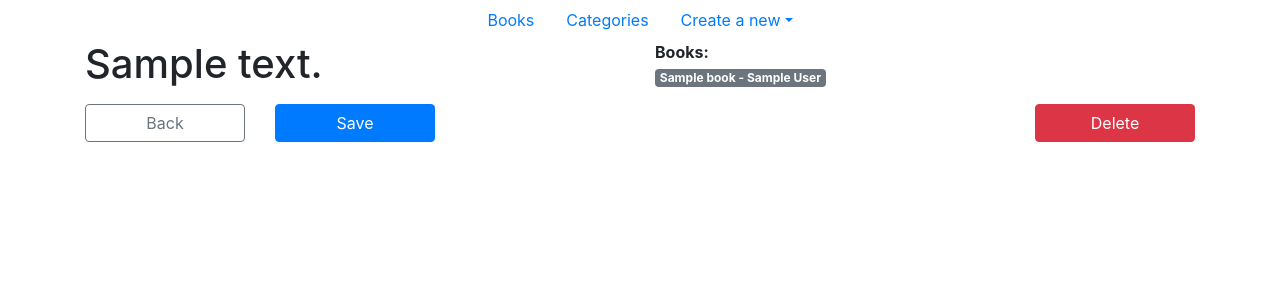
After one commit to HernanAguilera/django-library, a Django app: page /library/category/1/ in a window 1280 px wide. The commit adds this page. Shown: the top 300 px of the page. Run offline with Django 4.2, Linux system fonts and the light colour scheme; tables that the repository leaves empty hold one stand-in row (values such as "Sample post").

Commit message:
i was created crud for categories

```diff
--- a/library_app/library/forms.py
+++ b/library_app/library/forms.py
@@ -18,5 +18,5 @@ class CategoryForm(ModelForm):
         model = Category
         fields = ['description']
         widgets = {
-                'category': TextInput(attrs={'class': 'form-control'})
+                'description': TextInput(attrs={'class': 'form-control'})
             }
--- /dev/null
+++ b/library_app/library/templates/categories/detail.html
@@ -0,0 +1,42 @@
+{% extends 'layouts/base.html' %}
+
+{% block content %}
+<div class="book-detail">
+    <div class="row">
+        <div class="col-12 col-md-6">
+            <h1>{{ object.description }}</h1>
+        </div>
+        <div class="col-md-6 col-12">
+            <div class="row">
+                <div class="col-12">
+                    <strong>Books:</strong>
+                </div>
+                {% for book in object.book_set.all %}
+                <div class="col-12">
+                    <span class="badge badge-secondary">
+                        {{ book }}
+                    </span>
+                </div>
+                {% endfor %}
+            </div>
+        </div>
+    </div>
+</div>
+<div class="row">
+    <div class="col-sm-12 col-md-6 col-lg-4">
+        <div class="row">
+            <div class="col-md-6 col-sm-12 mt-2">
+                <a href="/library/category" class="btn btn-outline-secondary btn-block">Back</a>
+            </div>
+            <div class="col-md-6 col-sm-12 mt-md-2 mt-sm-4">
+                <input class="btn btn-primary btn-block" type="submit" value="Save">
+            </div>
+        </div>
+    </div>
+    <div class="col"></div>
+    <div class="col-sm-12 col-md-3 col-lg-2 mt-md-2 mt-sm-5">
+        <a href="/library/category/{{object.id}}/delete" class="btn btn-danger btn-block">Delete</a>
+    </div>
+</div>
+
+{% endblock content %}
--- a/library_app/library/templates/layouts/base.html
+++ b/library_app/library/templates/layouts/base.html
@@ -25,6 +25,9 @@
                         <li class="nav-item">
                             <a class="nav-link active" href="/library">Books</a>
                         </li>
+                        <li class="nav-item">
+                            <a class="nav-link active" href="/library/category">Categories</a>
+                        </li>
                         <li class="nav-item dropdown">
                             <a class="nav-link dropdown-toggle"
                                data-toggle="dropdown"
--- a/library_app/library/urls.py
+++ b/library_app/library/urls.py
@@ -8,4 +8,10 @@ urlpatterns = [
     path('<int:pk>/', views.BookDetailView.as_view(), name='book_detail'),
     path('<int:pk>/edit/', views.BookEditView.as_view(), name='book_edit'),
     path('<int:pk>/delete/', views.BookDeleteView.as_view(), name='book_delete'),
+
+    path('category/', views.CategoryListView.as_view(), name='category_list'),
+    path('category/create/', views.CategoryCrateView.as_view(), name='category_create'),
+    path('category/<int:pk>/', views.CategoryDetailView.as_view(), name='category_detail'),
+    path('category/<int:pk>/edit/', views.CategoryEditView.as_view(), name='category_edit'),
+    path('category/<int:pk>/delete/', views.CategoryDeleteView.as_view(), name='category_delete'),
 ]
--- a/library_app/library/views/__init__.py
+++ b/library_app/library/views/__init__.py
@@ -1 +1,2 @@
 from .books import BookListView, BookDetailView, BookCrateView, BookEditView, BookDeleteView
+from .categories import CategoryListView, CategoryCrateView, CategoryDetailView, CategoryEditView, CategoryDeleteView
--- a/library_app/library/views/categories.py
+++ b/library_app/library/views/categories.py
@@ -1,5 +1,5 @@
 from django.urls import reverse_lazy
-from django.views.generic import ListView
+from django.views.generic import ListView, DetailView
 from django.views.generic.edit import UpdateView, CreateView, DeleteView
 from ..models import Category
 from ..forms import CategoryForm
@@ -10,6 +10,10 @@ class CategoryListView(ListView):
     paginate_by = 10
     model = Category
     template_name = 'categories/list.html'
+
+class CategoryDetailView(DetailView):
+    model = Category
+    template_name = "categories/detail.html"
 
 class CategoryCrateView(CreateView):
     model = Category
```
Also changed, not shown: library_app/library/templates/categories/create.html (+18 -5 lines), library_app/library/templates/categories/delete.html (+21 -3 lines), library_app/library/templates/categories/edit.html (+15 -6 lines), library_app/library/templates/categories/list.html (+24 -7 lines).
